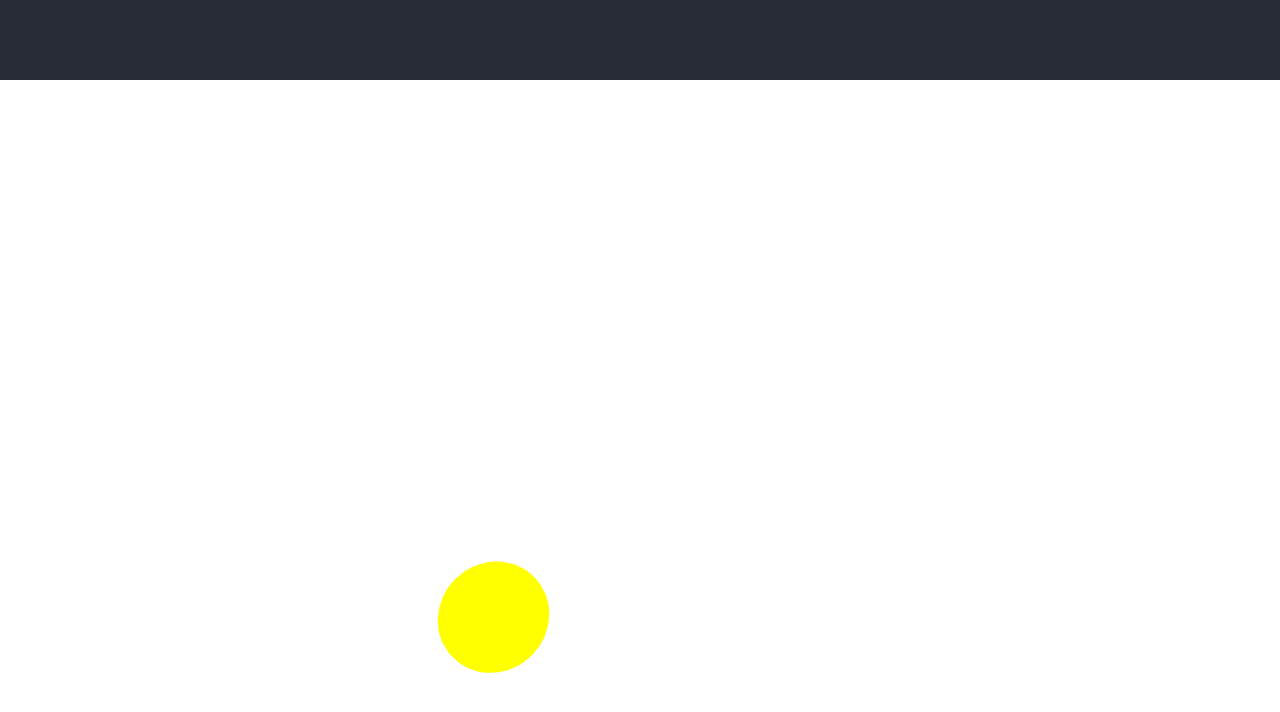
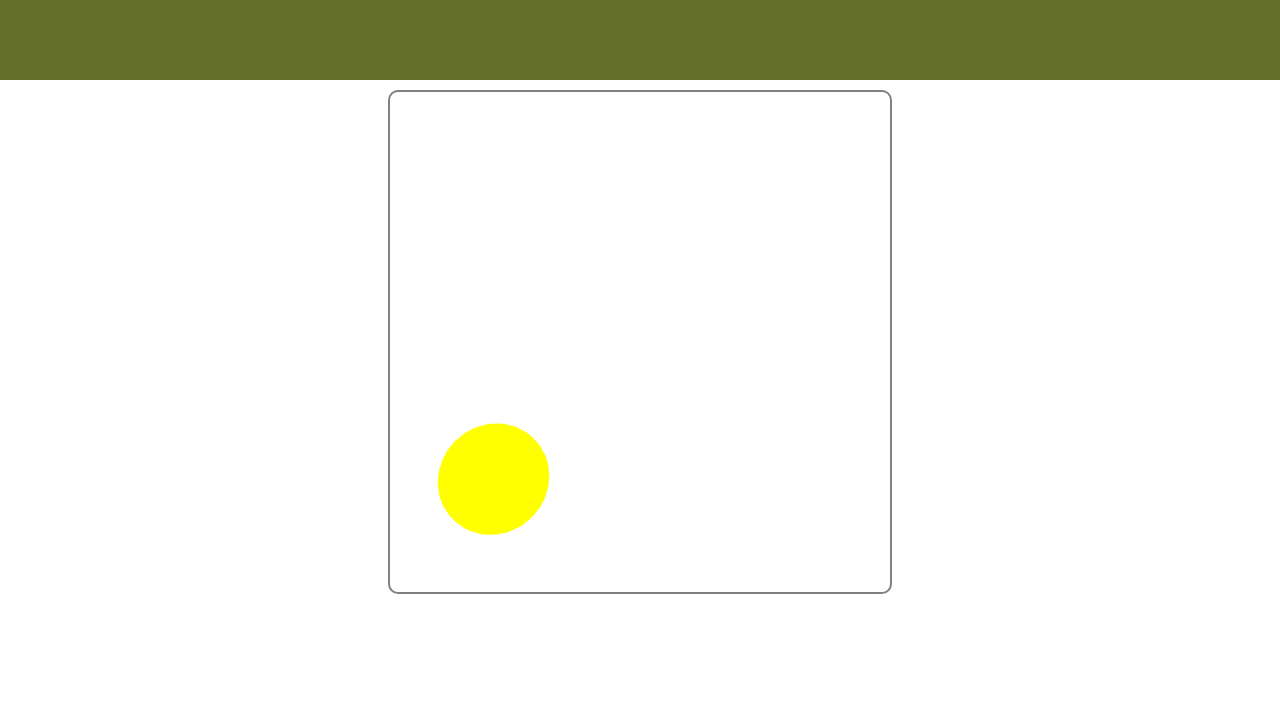
Before and after one commit to jjs9241/sketchsoft, a React (Create React App) app: page / in a window 1280 px wide. Shown: the top 712 px of the page. Built offline with nearby package versions, Linux system fonts and the light colour scheme.

Commit message:
Refactoring css.

```diff
--- a/src/styles/App.css
+++ b/src/styles/App.css
@@ -14,7 +14,7 @@
 }
 
 .App-header {
-  background-color: #282c34;
+  background-color: #647029;
   min-height: 10vh;
   display: flex;
   flex-direction: column;
--- a/src/styles/components/RandomSphereViewer.css
+++ b/src/styles/components/RandomSphereViewer.css
@@ -1,9 +1,15 @@
 .RandomSphereViewer {
   background-color: #FFFFFF;
-  min-height: 100vh;
+  width: 500px;
+	height: 500px;
   display: flex;
   flex-direction: column;
   align-items: center;
   justify-content: center;
   color: white;
+	border-radius: 10px;
+	border-width: 2px;
+	border-color: grey;
+	border-style: solid;
+	margin: 10px auto;
 }
```
